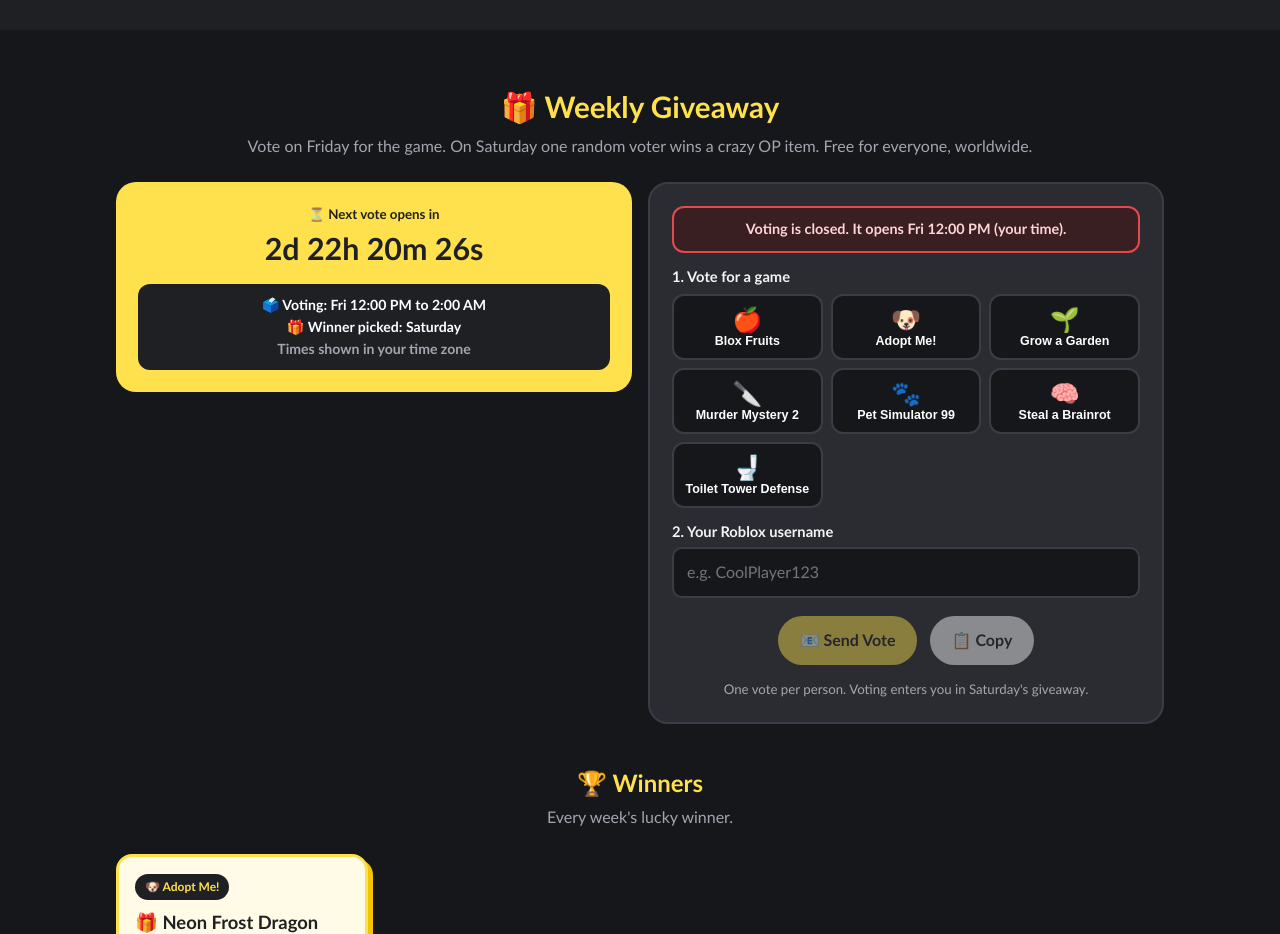
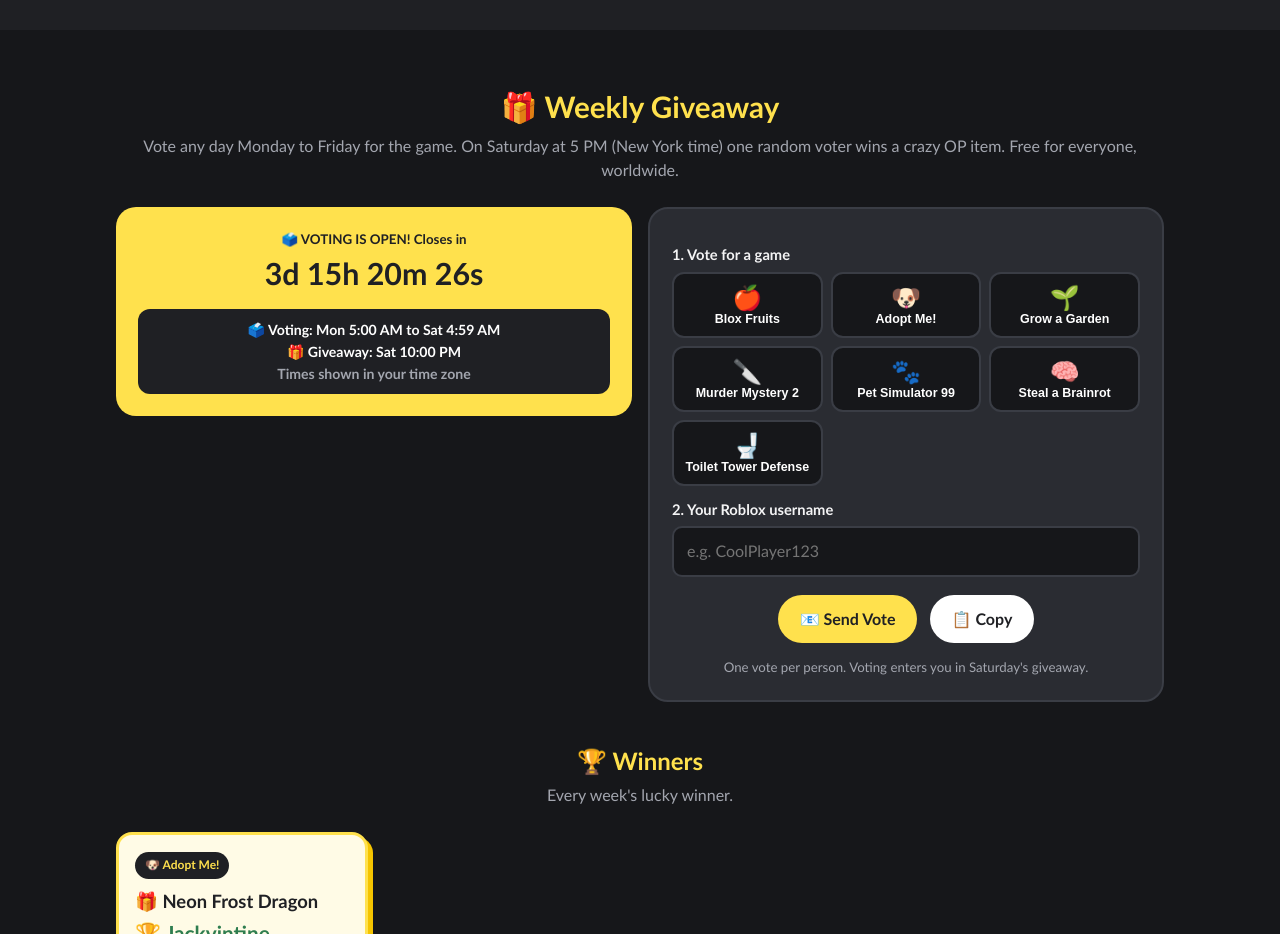
Before and after one commit to jooahnwork731-boop/lemonmantrades, a plain HTML site: page index.html in a window 1280 px wide. Shown: the part 4920-5854 px from the top of the page. Drawn offline with Linux system fonts and the light colour scheme.

Commit message:
Add scheduling script for voting and giveaways

```diff
--- a/index.html
+++ b/index.html
@@ -557,5 +557,28 @@ $("voteGames").querySelectorAll(".game").forEach(b => b.onclick = () => {
   delete $("closedMsg").dataset.err; tick();
 });
 </script>
+  <script>
+/* SCHEDULE PATCH: vote Monday-Friday (closes Fri 11:59 PM ET), giveaway Saturday 5 PM ET */
+(() => { const last = setInterval(() => {}, 1e9); for (let i = Math.max(1, last - 500); i <= last; i++) clearInterval(i); })();
+const GIVE_HOUR = 17;
+const lt = (secs, f) => new Date(Date.now() + secs * 1000).toLocaleString([], f);
+const T = { hour: "numeric", minute: "2-digit" }, DT = { weekday: "short", hour: "numeric", minute: "2-digit" };
+function scheduleText(){
+  const now = nyParts(new Date()), mon = untilNY(now, 1, 0), sat = untilNY(now, GIVE_DAY, GIVE_HOUR);
+  $("voteLocal").textContent = lt(mon, DT) + " to " + lt(mon + 5 * 86400 - 60, DT);
+  $("giveaway").querySelector(".sub").textContent = "Vote any day Monday to Friday for the game. On Saturday at 5 PM (New York time) one random voter wins a crazy OP item. Free for everyone, worldwide.";
+  $("giveaway").querySelector(".when").innerHTML = `🗳️ Voting: ${lt(mon, DT)} to ${lt(mon + 5 * 86400 - 60, DT)}<br>🎁 Giveaway: ${lt(sat, DT)}<br><span style="color:var(--mut);font-weight:600">Times shown in your time zone</span>`;
+}
+tick = function(){
+  const now = nyParts(new Date());
+  const open = now.day >= 1 && now.day <= 5;
+  if (open){ $("gwLabel").textContent = "🗳️ VOTING IS OPEN! Closes in"; $("gwClock").textContent = clockFmt(untilNY(now, 6, 0)); }
+  else if (now.day === GIVE_DAY && now.secs < GIVE_HOUR * 3600){ $("gwLabel").textContent = "🎁 GIVEAWAY TODAY! Starts in"; $("gwClock").textContent = clockFmt(GIVE_HOUR * 3600 - now.secs); }
+  else { $("gwLabel").textContent = "⏳ Next vote opens Monday in"; $("gwClock").textContent = clockFmt(untilNY(now, 1, 0)); }
+  if (!$("closedMsg").dataset.err){ $("closedMsg").style.display = open ? "none" : "block"; $("closedMsg").textContent = "Voting is closed. It opens " + lt(untilNY(now, 1, 0), DT) + " (your time)."; }
+  $("voteBtn").disabled = $("voteCopy").disabled = !open;
+};
+scheduleText(); tick(); setInterval(tick, 1000);
+</script>
 </body>
 </html>
```
